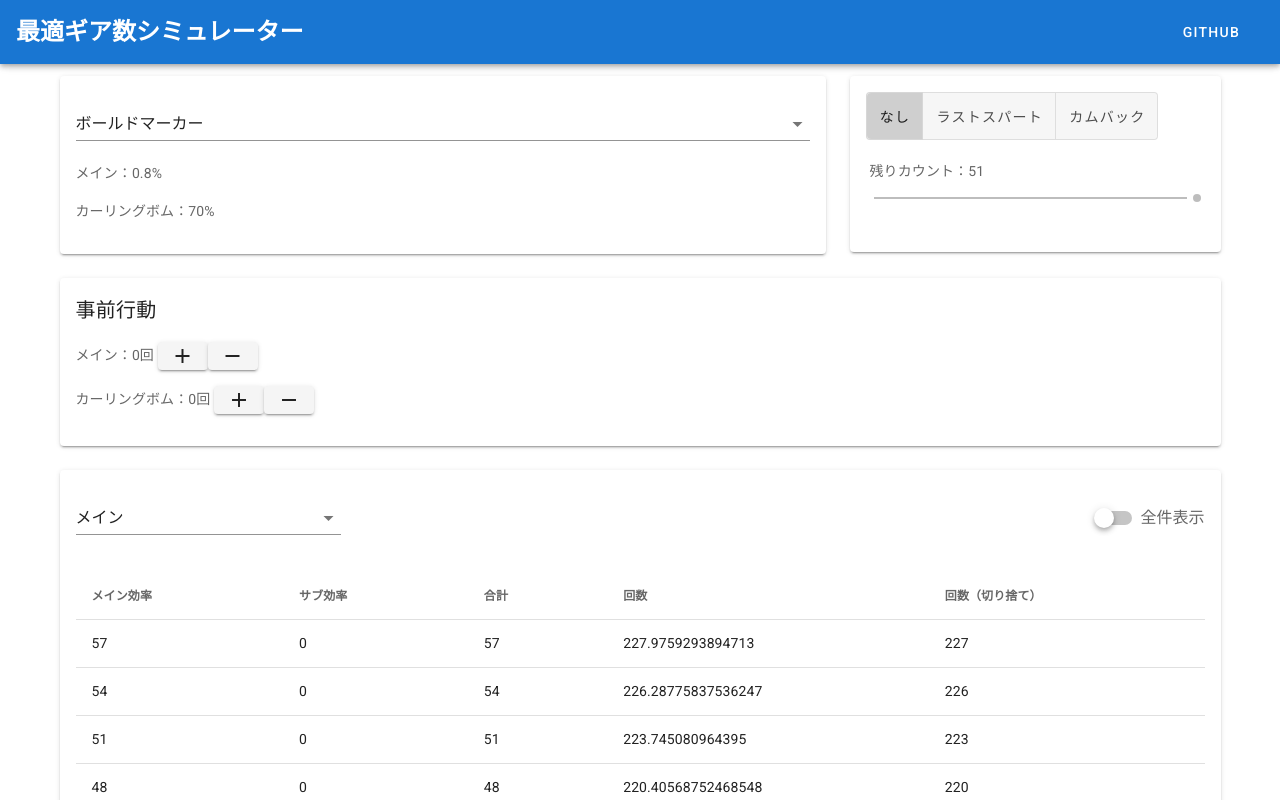
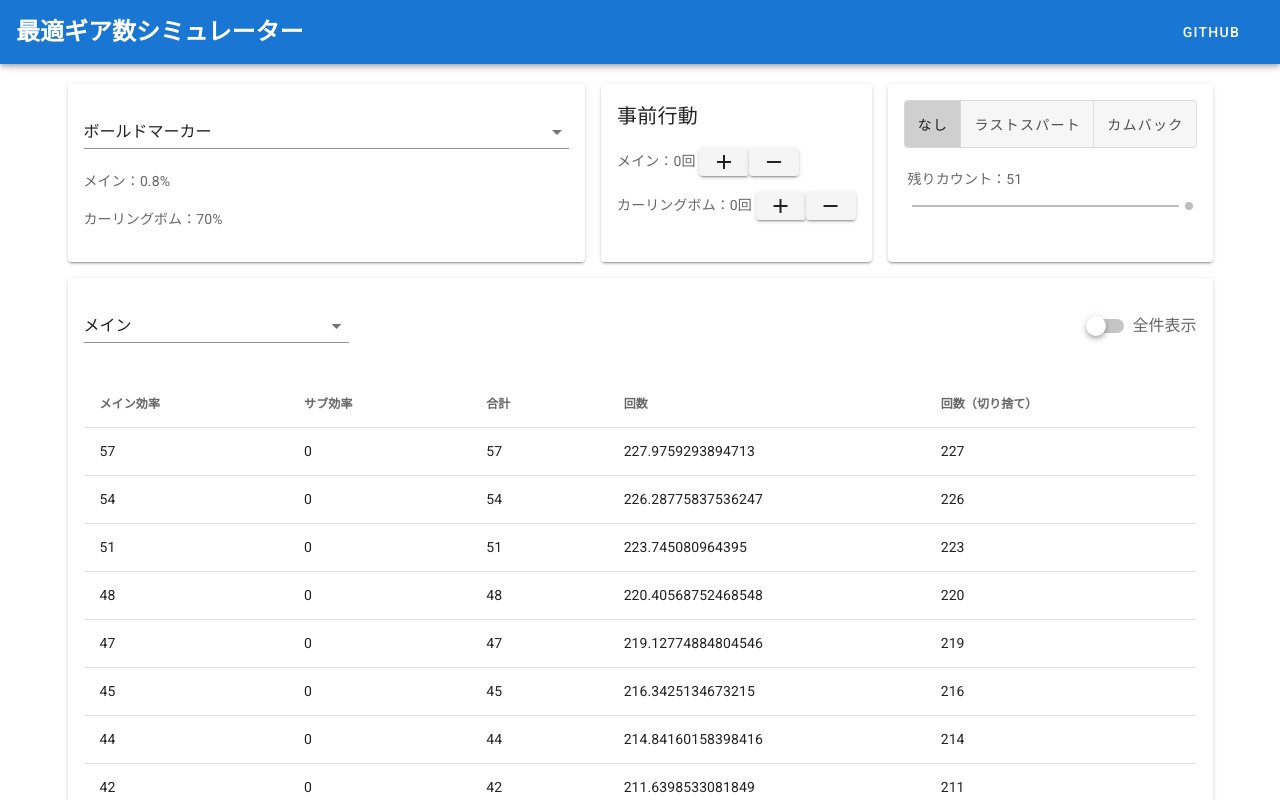
Before and after one commit to nakario/splatoon-best-gear, a Vue app: page / in a window 1280 px wide. Shown: the top 800 px of the page. Built offline with nearby package versions, Linux system fonts and the light colour scheme.

Commit message:
Improve displaying

```diff
--- a/src/components/Table.vue
+++ b/src/components/Table.vue
@@ -1,8 +1,6 @@
 <template>
-  <v-container>
-    <v-row class="text-center">
-      <v-col cols="8">
-        <v-card>
+  <v-container class="d-flex flex-wrap">
+    <v-card class="flex-grow-1 ma-2">
       <v-card-text>
         <v-select
           v-model="weapon"
@@ -15,9 +13,21 @@
         </p>
       </v-card-text>
     </v-card>
-      </v-col>
-      <v-col cols="4">
-        <v-card class="text-start">
+    <v-card class="ma-2">
+      <v-card-title>事前行動</v-card-title>
+      <v-card-text>
+        <p v-for="action in actions" :key="action.text">
+          {{ action.text }}：{{ action.count }}回
+          <v-btn small v-on:click="action.increment()">
+            <v-icon>mdi-plus</v-icon>
+          </v-btn>
+          <v-btn small v-on:click="action.decrement()">
+            <v-icon>mdi-minus</v-icon>
+          </v-btn>
+        </p>
+      </v-card-text>
+    </v-card>
+    <v-card class="text-start ma-2">
       <v-card-text>
         <v-btn-toggle v-model="headGear" mandatory>
           <v-btn>
@@ -41,29 +51,7 @@
         ></v-slider>
       </v-card-text>
     </v-card>
-      </v-col>
-    </v-row>
-    <v-row>
-      <v-col cols="12">
-        <v-card>
-          <v-card-title>事前行動</v-card-title>
-          <v-card-text>
-            <p v-for="action in actions" :key="action.text">
-              {{ action.text }}：{{ action.count }}回
-              <v-btn small v-on:click="action.increment()">
-                <v-icon>mdi-plus</v-icon>
-              </v-btn>
-              <v-btn small v-on:click="action.decrement()">
-                <v-icon>mdi-minus</v-icon>
-              </v-btn>
-            </p>
-          </v-card-text>
-        </v-card>
-      </v-col>
-    </v-row>
-    <v-row class="text-center">
-      <v-col class="mb-5" cols="12">
-        <v-card>
+    <v-card class="flex-grow-1 ma-2">
       <v-card-title>
         <v-row>
           <v-col md="auto">
@@ -86,8 +74,6 @@
         ></v-data-table>
       </v-card-text>
     </v-card>
-      </v-col>
-    </v-row>
   </v-container>
 </template>
 
```
Lines whose indentation alone changed are shown as unchanged.
